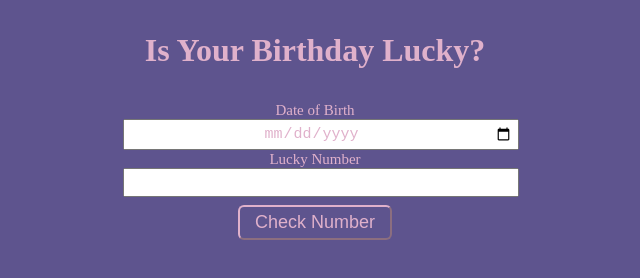
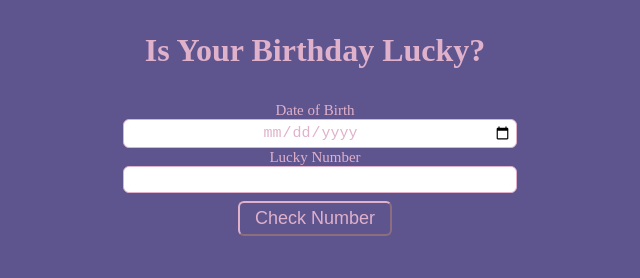
Before and after one commit to UmangLadha/IS-YOUR-BIRTHDAY-LUCKY, a plain HTML site: page index.html in a window 1280 px wide. Shown: the full height of the page, 325-965 px from the left. Drawn offline with Linux system fonts and the light colour scheme.

Commit message:
done some changes in css

```diff
--- a/style.css
+++ b/style.css
@@ -23,6 +23,10 @@ input,label{
 	color: var(--primary-color);
 	width: 100%;
 	padding: 4px;
+}
+input{
+	border: 1px solid var(--primary-color);
+	border-radius: 6px;
 
 }
 
```
